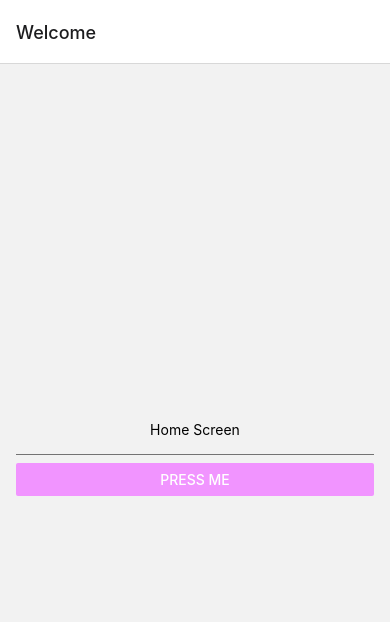
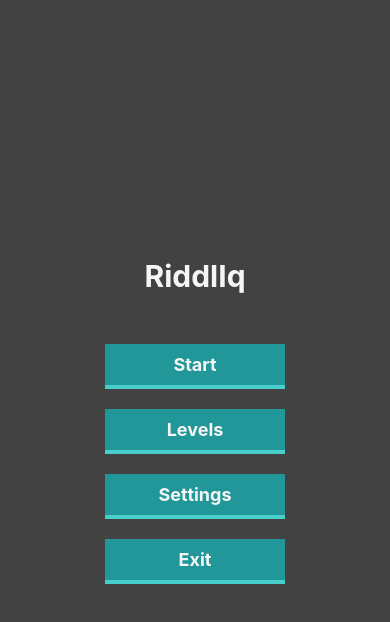
Before and after one commit to FatmHammam/RiddleIQ, a React Native app: screen /Home in a window 390 px wide. Shown: the top 622 px of the page. Built offline with nearby package versions, Linux system fonts and the light colour scheme.

Commit message:
Added Levels screen

```diff
--- a/App.js
+++ b/App.js
@@ -1,44 +1,31 @@
-import { NavigationContainer } from '@react-navigation/native';
-import { createNativeStackNavigator } from '@react-navigation/native-stack';
-import React from 'react';
-import {
-  StyleSheet,
-  Button,
-  View,
-  SafeAreaView,
-  Text,
-  Alert,
-} from 'react-native';
-import HomeScreen from './src/HomeScreen';
-import ProfileScreen from './src/ProfileScreen';
+import { NavigationContainer } from '@react-navigation/native'
+import { createNativeStackNavigator } from '@react-navigation/native-stack'
+import React from 'react'
+import Home from './src/views/Home'
+import Levels from './src/views/Levels'
 
-const Separator = () => <View style={styles.separator} />;
-const Stack = createNativeStackNavigator();
+const Stack = createNativeStackNavigator()
 
 const App = () => (
-  <NavigationContainer>
+  <NavigationContainer >
     <Stack.Navigator>
       <Stack.Screen
         name="Home"
-        component={HomeScreen}
-        options={{ title: 'Welcome' }}
+        component={Home}
+        options={{ headerShown: false }}
+
       />
-      <Stack.Screen name="Profile" component={ProfileScreen} />
+      <Stack.Screen name="Levels" component={Levels}
+        options={{
+          title: 'Levels',
+          headerStyle: {
+            backgroundColor: '#424242',
+          },
+          headerTintColor: '#fff',
+        }}      />
     </Stack.Navigator>
   </NavigationContainer>
+)
 
-);
 
-const styles = StyleSheet.create({
-  container: {
-    flex: 1,
-    justifyContent: 'center',
-    marginHorizontal: 16,
-  },
-  title: {
-    textAlign: 'center',
-    marginVertical: 8,
-  },
-});
-
-export default App;
+export default App
--- a/src/HomeScreen.js
+++ /dev/null
@@ -1,51 +0,0 @@
-import React from 'react';
-import {
-  StyleSheet,
-  Button,
-  View,
-  SafeAreaView,
-  Text,
-} from 'react-native';
-
-const Separator = () => <View style={styles.separator} />;
-
-const HomeScreen = ({navigation}) => (
-  <SafeAreaView style={styles.container}>
-    <View>
-      <Text style={styles.title}>
-        Home Screen
-      </Text>
-    </View>
-    <Separator />
-    <View>
-      <Button
-        title="Press me"
-        color="#f194ff"
-        onPress={() =>  navigation.navigate('Profile')}
-      />
-    </View>
-  </SafeAreaView>
-);
-
-const styles = StyleSheet.create({
-  container: {
-    flex: 1,
-    justifyContent: 'center',
-    marginHorizontal: 16,
-  },
-  title: {
-    textAlign: 'center',
-    marginVertical: 8,
-  },
-  fixToText: {
-    flexDirection: 'row',
-    justifyContent: 'space-between',
-  },
-  separator: {
-    marginVertical: 8,
-    borderBottomColor: '#737373',
-    borderBottomWidth: StyleSheet.hairlineWidth,
-  },
-});
-
-export default HomeScreen;
--- a/src/ProfileScreen.js
+++ /dev/null
@@ -1,48 +0,0 @@
-import React from 'react';
-import {
-  StyleSheet,
-  Button,
-  View,
-  SafeAreaView,
-  Text,
-  Alert,
-} from 'react-native';
-
-const Separator = () => <View style={styles.separator} />;
-
-const ProfileScreen = ({navigation}) => (
-  <SafeAreaView style={styles.container}>
-    <View>
-      <Text style={styles.title}>
-        Profile Screen
-      </Text>
-      <Button
-        title="Press me"
-        onPress={() => navigation.navigate('Home')}
-      />
-    </View>
-  </SafeAreaView>
-);
-
-const styles = StyleSheet.create({
-  container: {
-    flex: 1,
-    justifyContent: 'center',
-    marginHorizontal: 16,
-  },
-  title: {
-    textAlign: 'center',
-    marginVertical: 8,
-  },
-  fixToText: {
-    flexDirection: 'row',
-    justifyContent: 'space-between',
-  },
-  separator: {
-    marginVertical: 8,
-    borderBottomColor: '#737373',
-    borderBottomWidth: StyleSheet.hairlineWidth,
-  },
-});
-
-export default ProfileScreen;
--- /dev/null
+++ b/src/views/Home.js
@@ -0,0 +1,78 @@
+import React from 'react'
+import {
+  StyleSheet,
+  View,
+  SafeAreaView,
+  Text,
+  TouchableOpacity,
+} from 'react-native'
+
+
+const Home = ({navigation}) => (
+  <SafeAreaView style={styles.container}>
+    <View>
+      <Text style={styles.title}>
+        RiddlIq
+      </Text>
+    </View>
+    <View>
+      <TouchableOpacity
+        style={styles.btn}
+        onPress={() => navigation.navigate('Profile')}
+      >
+        <Text style={styles.buttonText}>Start</Text>
+      </TouchableOpacity>
+      <TouchableOpacity
+        style={styles.btn}
+        onPress={() => navigation.navigate('Levels')}
+      >
+        <Text style={styles.buttonText}>Levels</Text>
+      </TouchableOpacity>
+      <TouchableOpacity
+        style={styles.btn}
+        onPress={() => navigation.navigate('Levels')}
+      >
+        <Text style={styles.buttonText}>Settings</Text>
+      </TouchableOpacity>
+      <TouchableOpacity
+        style={styles.btn}
+        onPress={() => navigation.navigate('Profile')}
+      >
+        <Text style={styles.buttonText}>Exit</Text>
+      </TouchableOpacity>
+    </View>
+  </SafeAreaView>
+)
+
+const styles = StyleSheet.create({
+  container: {
+    flex: 1,
+    justifyContent: 'center',
+    backgroundColor: '#424242',
+  },
+  title: {
+    textAlign: 'center',
+    marginVertical: 8,
+    color: '#F5F5F5',
+    fontWeight: 'bold',
+    fontSize: 30,
+    marginBottom: 40,
+  },
+  btn: {
+    backgroundColor: '#229799',
+    alignSelf: 'center',
+    width: 180,
+    marginVertical: 10,
+    paddingVertical: 10,
+    borderBottomColor: '#48CFCB',
+    borderBottomWidth: 4,
+  },
+buttonText: {
+    textAlign: 'center',
+    color: '#F5F5F5',
+    fontWeight: 'bold',
+    fontSize: 18,
+  },
+})
+
+export default Home
--- /dev/null
+++ b/src/views/Levels.js
@@ -0,0 +1,59 @@
+import React from 'react'
+import {
+  StyleSheet,
+  View,
+  Text,
+  ScrollView,
+  TouchableOpacity,
+} from 'react-native'
+
+const Levels = ({navigation}) => {
+  const levels = Array.from({ length: 100 }, (_, i) => i + 1)
+
+  return (
+    <ScrollView contentContainerStyle={styles.container}>
+      <View style={styles.subContainer}>
+        {levels.map(level => (
+          <TouchableOpacity
+            key={level}
+            style={styles.btn}
+            onPress={() => navigation.navigate('Home')}
+          >
+            <Text style={styles.buttonText}>{level}</Text>
+          </TouchableOpacity>
+          ))}
+      </View>
+    </ScrollView>
+  )
+}
+
+const styles = StyleSheet.create({
+  container: {
+    backgroundColor: '#424242',
+    paddingHorizontal: 10,
+
+  },
+  subContainer: {
+    flexDirection: 'row',
+    flexWrap: 'wrap',
+    justifyContent: 'space-between',
+    paddingHorizontal: 10,
+  },
+  btn: {
+    backgroundColor: '#229799',
+    width: '18%',
+    marginVertical: 6,
+    borderRadius: 5,
+    paddingVertical: 8,
+    alignItems: 'center',
+  },
+  buttonText: {
+    textAlign: 'center',
+    padding: 10,
+    color: '#F5F5F5',
+    fontWeight: 'bold',
+    fontSize: 18,
+  },
+})
+
+export default Levels
```
Also changed, not shown: .eslintrc.js.
